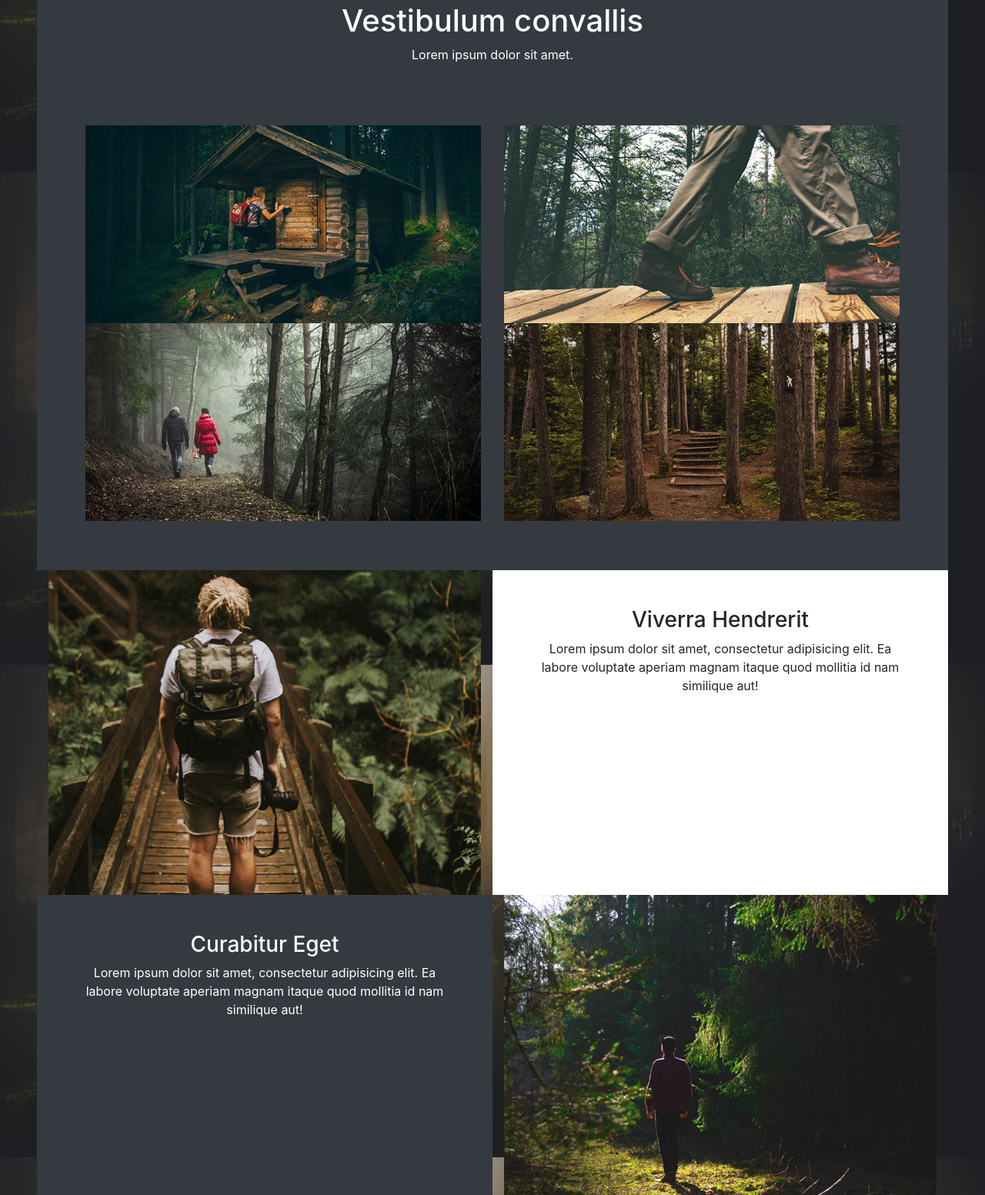
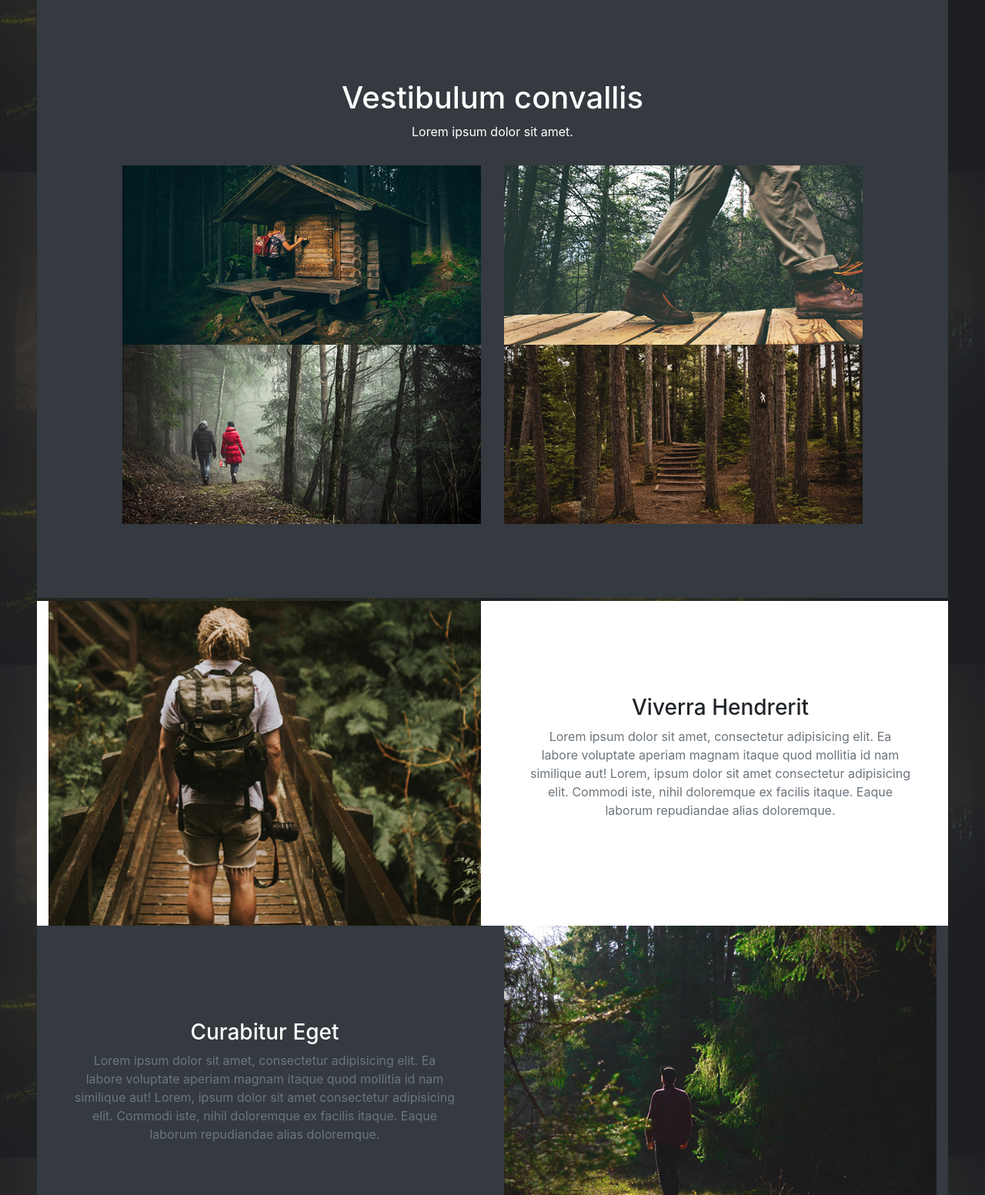
Before and after one commit to karimkrayem/caminar_karim, a plain HTML site: page index.html in a window 1280 px wide. Shown: the part 1056-2609 px from the top of the page at 77% size. Drawn offline with nearby package versions, Linux system fonts and the light colour scheme.

Commit message:
final version

```diff
--- a/index.html
+++ b/index.html
@@ -55,54 +55,65 @@
     </section>
 
 
-    <section class="images text-white text-center p-2 p-md-0 bg-dark mx-md-5 pb-lg-3">
-        <div class="t">
-            <div class="p-md-3 bg-black">
-                <h1>Vestibulum convallis</h1>
-                <p>Lorem ipsum dolor sit amet.</p>
+    <section class="images text-white text-center p-2 p-md-0 p-lg-5 bg-dark mx-md-5 pb-lg-3 m-1">
+        <div class=" m-lg-5 p-lg-0">
+            <div class="">
+                <div class="p-md-3 bg-black p-3">
+                    <h1>Vestibulum convallis</h1>
+                    <p>Lorem ipsum dolor sit amet.</p>
+                </div>
             </div>
-        </div>
-        <div class="m-lg-5">
-            <div>
-                <div class="d-lg-flex">
-                    <div><img class="col-12 col-md-12" src="./public/images/pic01.jpg" alt=""></div>
-                    <div><img class="col-12" src="./public/images/pic03.jpg" alt=""></div>
-                </div>
+            <div class="text-center">
+                <div>
+                    <div class="d-lg-flex ">
+                        <div><img class="col-12  " src="./public/images/pic01.jpg" alt=""></div>
+                        <div><img class="col-12 " src="./public/images/pic03.jpg" alt=""></div>
+                    </div>
 
-                <div class="d-lg-flex">
-                    <div><img class="col-12" src="./public/images/pic04.jpg" alt=""></div>
-                    <div><img class="col-12" src="./public/images/pic05.jpg" alt=""></div>
+                    <div class="d-lg-flex ">
+                        <div><img class="col-12 col-lg-12" src="./public/images/pic04.jpg" alt=""></div>
+                        <div><img class="col-12 col-lg-12" src="./public/images/pic05.jpg" alt=""></div>
+                    </div>
                 </div>
             </div>
         </div>
     </section>
     <section class="description m-2 mt-4 mx-md-5 mt-lg-0 ">
         <div>
-            <div class="d-lg-flex    ">
+            <div class="d-lg-flex   bg-white ">
                 <div class=""><img class="col-12" src="./public/images/pic06.jpg" alt=""></div>
                 <div
-                    class="bg-white text-center p-3 col-lg-6  p-lg-5 d-lg-flex flex-lg-column align-content-center text-lg-start ">
+                    class="  align-self-center  text-center p-3 col-lg-6  p-lg-5 d-lg-flex flex-lg-column align-content-center text-lg-start ">
                     <h3>Viverra Hendrerit</h3>
-                    <p>Lorem ipsum dolor sit amet, consectetur adipisicing elit. Ea labore voluptate aperiam magnam
-                        itaque quod mollitia id nam similique aut!</p>
+                    <p class="text-secondary">Lorem ipsum dolor sit amet, consectetur adipisicing elit. Ea labore
+                        voluptate aperiam magnam
+                        itaque quod mollitia id nam similique aut! Lorem, ipsum dolor sit amet consectetur adipisicing
+                        elit. Commodi iste, nihil doloremque ex facilis itaque. Eaque laborum repudiandae alias
+                        doloremque.</p>
                 </div>
             </div>
-            <div class="d-lg-flex flex-lg-row-reverse ">
+            <div class="d-lg-flex flex-lg-row-reverse bg-dark ">
                 <div><img class="col-12 " src="./public/images/pic07.jpg" alt=""></div>
-                <div class="bg-dark text-center text-white p-3 col-lg-6 p-lg-5 text-lg-end ">
+                <div class=" text-center text-white p-3 col-lg-6 p-lg-5 text-lg-end  align-self-center">
                     <h3>Curabitur Eget</h3>
-                    <p>Lorem ipsum dolor sit amet, consectetur adipisicing elit. Ea labore voluptate aperiam magnam
-                        itaque quod mollitia id nam similique aut!</p>
+                    <p class="text-secondary">Lorem ipsum dolor sit amet, consectetur adipisicing elit. Ea labore
+                        voluptate
+                        aperiam magnam
+                        itaque quod mollitia id nam similique aut! Lorem, ipsum dolor sit amet consectetur adipisicing
+                        elit. Commodi iste, nihil doloremque ex facilis itaque. Eaque laborum repudiandae alias
+                        doloremque.</p>
                 </div>
             </div>
         </div class="d-lg-flex">
-        <div class="d-lg-flex   ">
-            <div><img class="col-12  " src="./public/images/pic08.jpg" alt=""></div>
+        <div class="d-lg-flex  bg-white  ">
+            <div><img class="col-12   " src="./public/images/pic08.jpg" alt=""></div>
             <div
-                class="bg-white text-center p-3 col-lg-6  p-lg-5  d-lg-flex flex-lg-column align-content-center text-lg-start">
+                class="align-self-center text-center p-3 col-lg-6  p-lg-5  d-lg-flex flex-lg-column align-content-center text-lg-start">
                 <h3>Viverra Hendrerit</h3>
-                <p>Lorem ipsum dolor sit amet, consectetur adipisicing elit. Ea labore voluptate aperiam magnam
-                    itaque quod mollitia id nam similique aut!</p>
+                <p class="text-secondary">Lorem ipsum dolor sit amet, consectetur adipisicing elit. Ea labore voluptate
+                    aperiam magnam
+                    itaque quod mollitia id nam similique aut! Lorem ipsum, dolor sit amet consectetur adipisicing elit.
+                    Laborum repellat enim cupiditate aperiam incidunt quaerat illum repudiandae in nostrum sed.</p>
             </div>
         </div>
         </div>
--- a/public/sass/style.sass
+++ b/public/sass/style.sass
@@ -0,0 +1,2 @@
+img
+    background-size: 100%
```
Also changed, not shown: public/sass/style.css, 1 other file.
